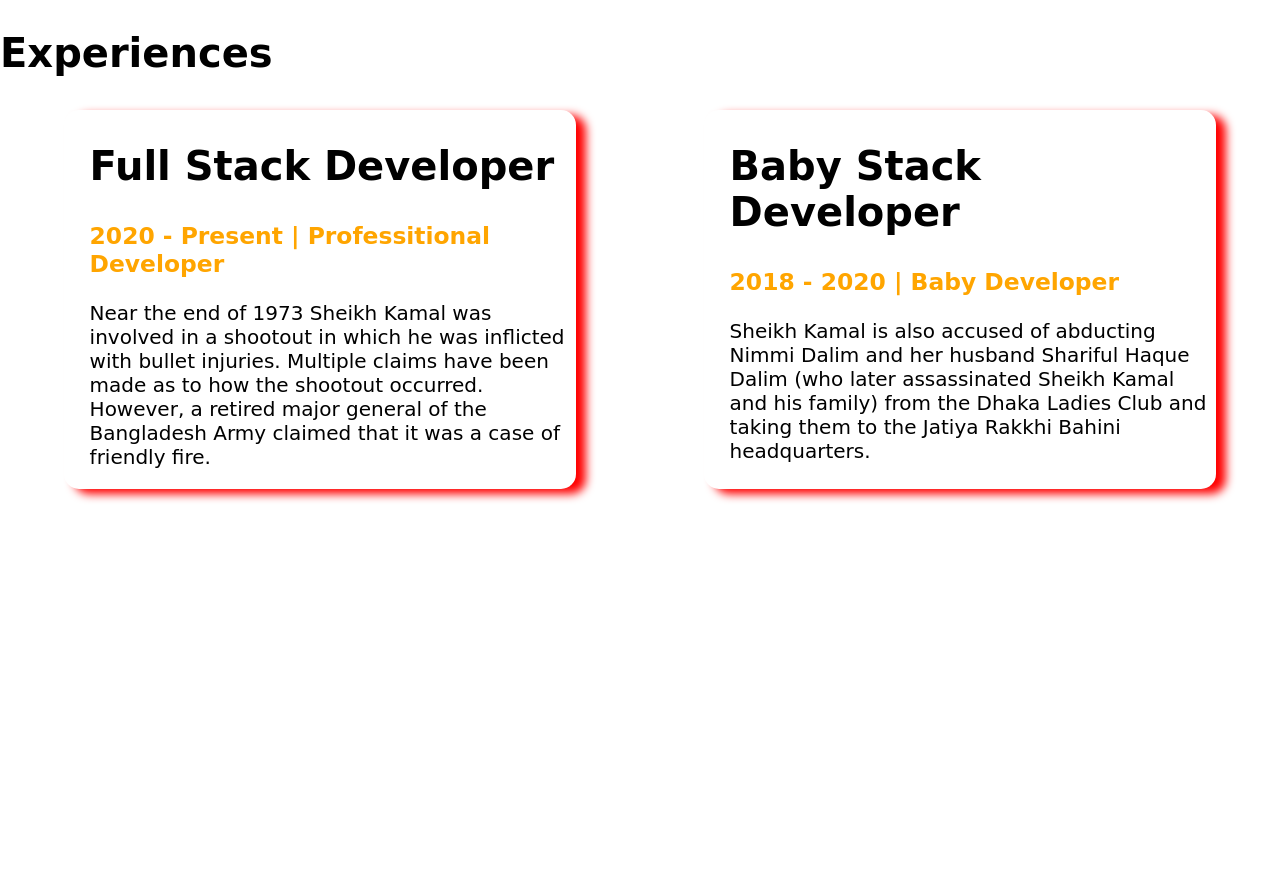
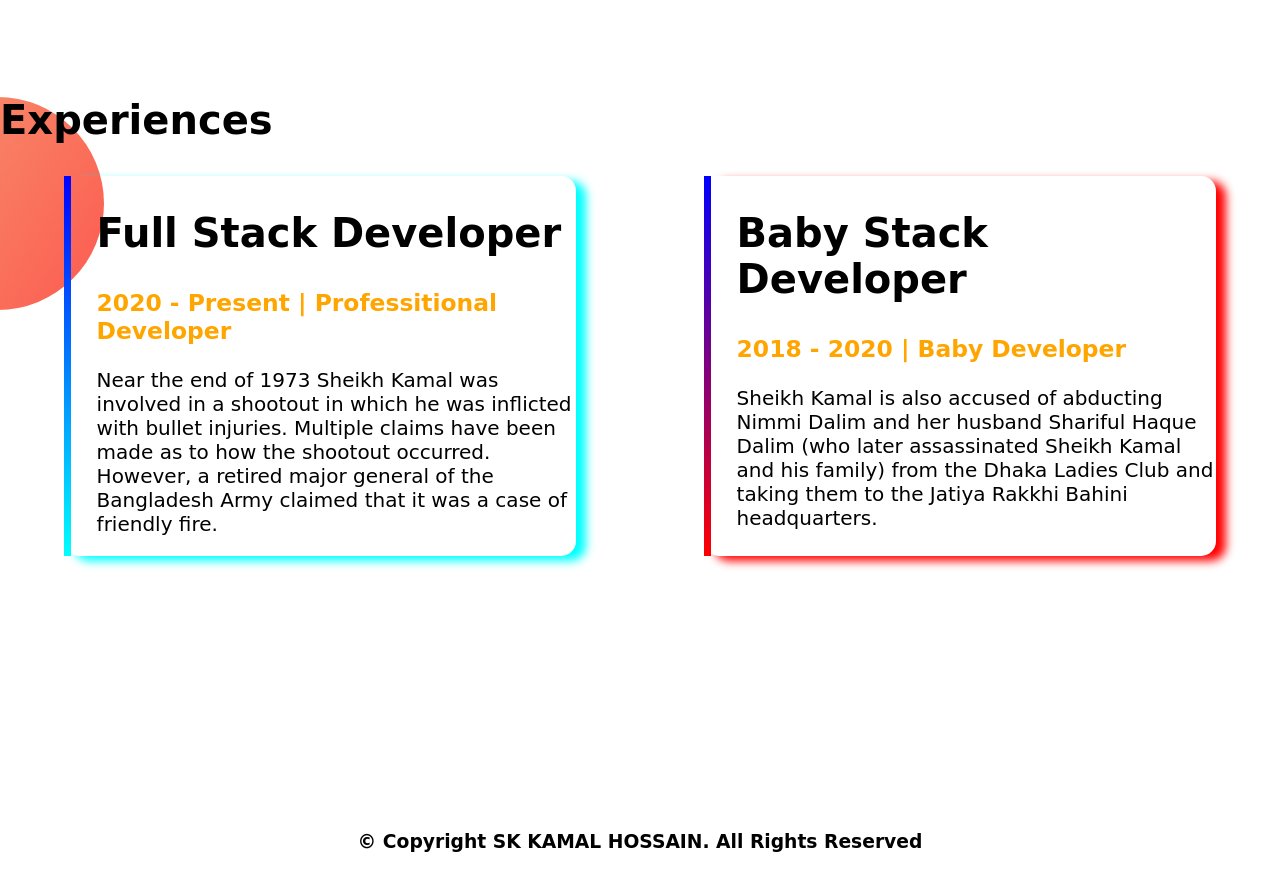
Before and after one commit to Sk-Kamal-Hossain/my-portfolio-test, a plain HTML site: page index.html in a window 1280 px wide. Shown: the part 1109-1980 px from the top of the page. Before the commit the page ends 1854 px from the top, so only its background shows below. Drawn offline with Linux system fonts and the light colour scheme; a web font is replaced by a local one.

Commit message:
test protfolio website complete

```diff
--- a/css/style.css
+++ b/css/style.css
@@ -42,16 +42,27 @@ h1{
     background-repeat: no-repeat;
     background-position: right;
 }
+.experiences{
+    margin-top: 100px;
+    background-image: url(/img/exp-bg.png);
+    background-repeat: no-repeat;
+}
 .experiences h1{
     display: ruby-base;
 }
 #full-stack{
-    box-shadow: 10px 5px 10px red;
+    box-shadow: 10px 5px 10px cyan;
     padding-left: 2%;
+    border-left: 7px solid;
+    border-image: linear-gradient(blue, cyan);
+    border-image-slice: 1;
 }
 #baby-stack{
     box-shadow: 10px 5px 10px red;
     padding-left: 2%;
+    border-left: 7px solid;
+    border-image: linear-gradient(blue, red);
+    border-image-slice: 1;
 }
 .experiences-item{
     width: 40%;
@@ -60,3 +71,6 @@ h1{
     margin-bottom: 20%;
     border-radius: 15px;
 }
+footer{
+    text-align: center;
+}
--- a/index.html
+++ b/index.html
@@ -63,6 +63,9 @@
             </div>
         </div>
     </section>
+    <footer>
+        <h3>© Copyright SK KAMAL HOSSAIN. All Rights Reserved</h3>
+    </footer>
 </body>
 
 </html>
```
